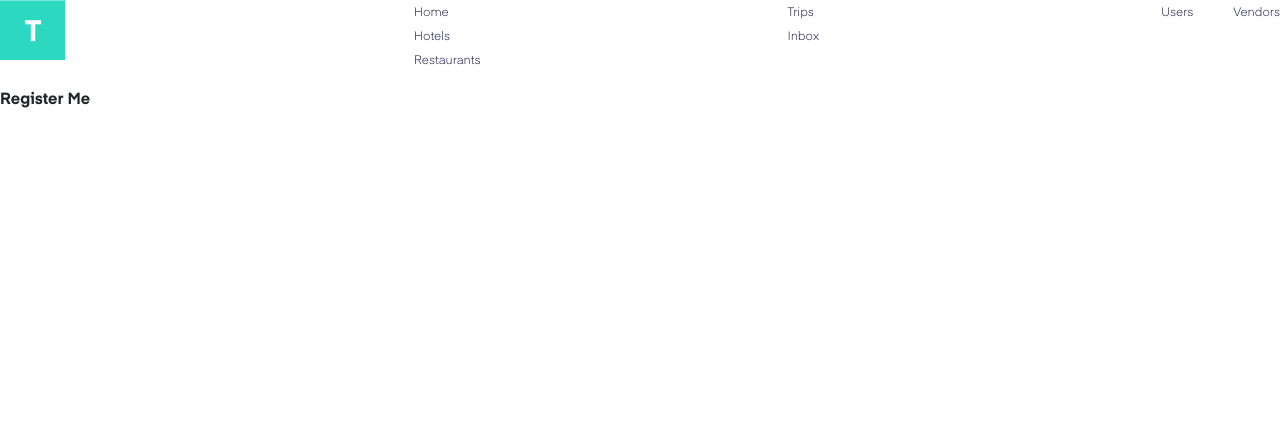
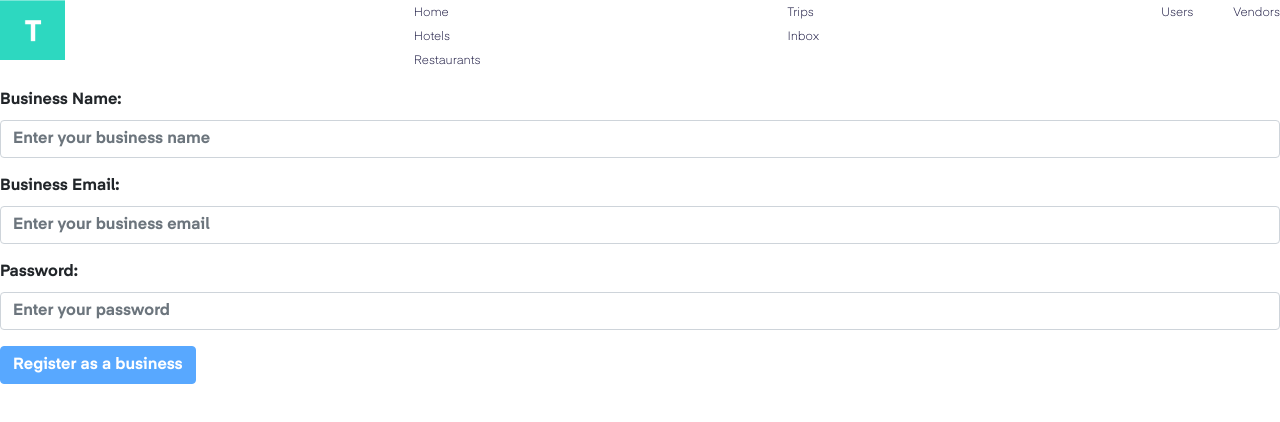
Before and after one commit to therabithole/TripAdvisorPlatform, a React (Create React App) app: page /vendors/register in a window 1280 px wide. Shown: the top 422 px of the page. Built offline with nearby package versions, Linux system fonts and the light colour scheme.

Commit message:
login and register forms completed

```diff
--- a/src/Components/Forms/UserLoginForm.jsx
+++ b/src/Components/Forms/UserLoginForm.jsx
@@ -2,24 +2,24 @@ import React, { Component } from "react";
 import ReusableInput from "./common/ReusableInput";
 class UserLoginForm extends Component {
   state = {
-    account: { userEmail: "", userPassword: "" },
+    data: { userEmail: "", userPassword: "" },
     errors: { userEmail: "", userPassword: "" }
   };
 
   handleInputChange = ({ currentTarget: input }) => {
-    const account = { ...this.state.account };
-    account[input.name] = input.value;
-    console.log(account);
-    this.setState({ account });
+    const data = { ...this.state.data };
+    data[input.name] = input.value;
+    console.log(data);
+    this.setState({ data });
   };
 
   render() {
-    const { account } = this.state;
+    const { data } = this.state;
     return (
       <form>
         <ReusableInput
           name="userEmail"
-          value={account.userEmail}
+          value={data.userEmail}
           labelling="Email address: "
           type="text"
           placeholder="Email address"
@@ -27,7 +27,7 @@ class UserLoginForm extends Component {
         />
         <ReusableInput
           name="userPassword"
-          value={account.userPassword}
+          value={data.userPassword}
           labelling="Password: "
           type="password"
           placeholder="Password"
--- a/src/Components/Forms/VendorLoginForm.jsx
+++ b/src/Components/Forms/VendorLoginForm.jsx
@@ -1,100 +1,45 @@
 import React, { Component } from "react";
 import Joi from "joi-browser";
-import ReusableInput from "./common/ReusableInput"; /* 8*/
+import Form from "./common/Form";
 
-class VendorLoginForm extends Component {
+class VendorLoginForm extends Form {
+  /* replace state : {} object with data  17 - code review - for reusable components as*/
+  /*  19 - replace all state.account with state.data */
   state = {
-    /* 4*/ account: { /* 7 */ vendorEmail: "", vendorPassword: "" },
+    /* 4*/ data: { /* 7 */ vendorEmail: "", vendorPassword: "" },
     /* 9 */ errors: {}
   };
 
   /* 13 */ schema = {
     vendorEmail: Joi.string()
       .required()
+      .email()
       .label("Email"),
     vendorPassword: Joi.string()
       .required()
       .label("Password")
   };
 
-  validate = () => {
-    /* below  line is 13*/
-    const options = {
-      abortEarly: false
-    };
-    /* below line is 13*/
-    const { error } = Joi.validate(this.state.account, this.schema, options);
-
-    if (!error) return null;
-
-    const errors = {};
-    for (let item of error.details) errors[item.path[0]] = item.message;
-    return errors;
-  };
-
-  /* 3*/ handleSubmit = e => {
-    /* 3*/ e.preventDefault();
-    /* 9*/ const errors = this.validate();
-    /* 10 */ console.log(errors);
-    /* 9 */ this.setState({ errors: errors || {} }); /* 11 */
-    /* 9*/ if (errors) return;
-
+  onSubmit = () => {
     /* 3*/ console.log(" Handle Submitted");
   };
 
-  validateProperty = ({ name, value }) => {
-    const obj = { [name]: value };
-    const schema = { [name]: this.schema[name] };
-    const { error } = Joi.validate(obj, schema);
-
-    return error ? error.details[0].message : null;
-  };
-
-  handleChange = ({ currentTarget }) => {
-    /* 12-2 */ const errors = { ...this.state.errors };
-    /* 12-1 */ const errorMessage = this.validateProperty(currentTarget);
-    /* 12-3 */ if (errorMessage) errors[currentTarget.name] = errorMessage;
-    /* 12-4 */ else delete errors[currentTarget.name];
-
-    /* 5 */ const account = { ...this.state.account };
-    /* 6 */ account[currentTarget.name] = currentTarget.value;
-
-    this.setState({ account, errors });
-  };
-
   render() {
-    const { account, errors } = this.state;
     return (
       <form onSubmit={this.handleSubmit}>
-        <ReusableInput
-          /* 5 */ value={account.vendorEmail}
-          /* 6 */ onChange={this.handleChange} /* 8*/
-          /* 6: */ name="vendorEmail" /* 8*/
-          label="Email address: " /* 8*/
-          type="text"
-          placeholder="Email address"
-          /* 11 */ error={errors.vendorEmail}
-        />
-        <small className="form-text text-muted">
-          We'll never share your emails with anyone else.
-        </small>
-        <br />
-        <ReusableInput
-          /* 5 */ value={account.vendorPassword} /* 8*/
-          /* 6 */ onChange={this.handleChange} /* 8*/
-          /* 6 */ name="vendorPassword" /* 8*/
-          label="Password: " /* 8*/
-          type="password"
-          placeholder="Password"
-          /* 11 */ error={errors.vendorPassword}
-        />
-        <button
-          disabled={this.validate()}
-          type="submit"
-          className="btn btn-primary"
-        >
-          Submit
-        </button>
+        {this.renderInput(
+          "vendorEmail",
+          "Business Email: ",
+          "Enter your business email"
+        )}
+        {this.renderInput(
+          "vendorPassword",
+          "Password: ",
+          "Enter your password",
+          "password"
+        )}
+
+        {this.FormButton("Login to Dashboard")}
       </form>
     );
   }
--- a/src/Components/Forms/VendorRegisterForm.jsx
+++ b/src/Components/Forms/VendorRegisterForm.jsx
@@ -1,8 +1,53 @@
 import React, { Component } from "react";
-class VendorRegisterForm extends Component {
-  state = {};
+import Joi from "joi-browser";
+import Form from "./common/Form";
+class VendorRegisterForm extends Form {
+  state = {
+    data: {
+      vendorName: "",
+      vendorEmail: "",
+      vendorPassword: ""
+    },
+    errors: {}
+  };
+
+  schema = {
+    vendorName: Joi.string().required(),
+    vendorEmail: Joi.string()
+      .email()
+      .required(),
+    vendorPassword: Joi.string()
+      .min(4)
+      .required()
+  };
+
+  onSubmit = () => {
+    /* 3*/ console.log(" Handle Submitted");
+  };
+
   render() {
-    return <div> Register Me</div>;
+    return (
+      <form onSubmit={this.handleSubmit}>
+        {this.renderInput(
+          "VendorName",
+          "Business Name: ",
+          "Enter your business name"
+        )}
+        {this.renderInput(
+          "vendorEmail",
+          "Business Email: ",
+          "Enter your business email"
+        )}
+        {this.renderInput(
+          "vendorPassword",
+          "Password: ",
+          "Enter your password",
+          "password"
+        )}
+
+        {this.FormButton("Register as a business")}
+      </form>
+    );
   }
 }
 
--- a/src/Components/Forms/common/Form.jsx
+++ b/src/Components/Forms/common/Form.jsx
@@ -0,0 +1,86 @@
+import React, { Component } from "react";
+import ReusableInput from "./ReusableInput";
+import Joi from "joi-browser";
+
+class Form extends Component {
+  state = {
+    /* 18*/
+    data: {},
+    errors: {}
+  };
+
+  validate = () => {
+    /* below  line is 13*/
+    const options = {
+      abortEarly: false
+    };
+    /* below line is 13*/
+    const { error } = Joi.validate(this.state.data, this.schema, options);
+
+    if (!error) return null;
+
+    const errors = {};
+    for (let item of error.details) errors[item.path[0]] = item.message;
+    return errors;
+  };
+
+  validateProperty = ({ name, value }) => {
+    const obj = { [name]: value };
+    const schema = { [name]: this.schema[name] };
+    const { error } = Joi.validate(obj, schema);
+
+    return error ? error.details[0].message : null;
+  };
+
+  /* 3*/ handleSubmit = e => {
+    /* 3*/ e.preventDefault();
+    /* 9*/ const errors = this.validate();
+    /* 10 */ console.log(errors);
+    /* 9 */ this.setState({ errors: errors || {} }); /* 11 */
+    /* 9*/ if (errors) return;
+
+    /* onSubmission */
+    this.onSubmit();
+  };
+
+  handleChange = ({ currentTarget }) => {
+    /* 12-2 */ const errors = { ...this.state.errors };
+    /* 12-1 */ const errorMessage = this.validateProperty(currentTarget);
+    /* 12-3 */ if (errorMessage) errors[currentTarget.name] = errorMessage;
+    /* 12-4 */ else delete errors[currentTarget.name];
+
+    /* 5 */ const data = { ...this.state.data };
+    /* 6 */ data[currentTarget.name] = currentTarget.value;
+
+    this.setState({ data, errors });
+  };
+
+  renderInput = (name, label, placeholder, type = "text") => {
+    const { data, errors } = this.state;
+    return (
+      <ReusableInput
+        /* 5  {data.vendorEmail} */ value={data[name]}
+        /* 6 */ onChange={this.handleChange} /* 8*/
+        /* 6: */ name={name} /* 8 "vendorEmail"*/
+        label={label} /* 8 label="Email address: "  */
+        type={type} /* "text"*/
+        placeholder={placeholder} /* "Email address" 19*/
+        error={errors[name]} /* 11  {errors.vendorEmail} */
+      />
+    );
+  };
+
+  FormButton = buttonLabel => {
+    return (
+      <button
+        disabled={this.validate()}
+        type="submit"
+        className="btn btn-primary"
+      >
+        {buttonLabel}
+      </button>
+    );
+  };
+}
+
+export default Form;
--- a/src/Components/Forms/common/ReusableInput.jsx
+++ b/src/Components/Forms/common/ReusableInput.jsx
@@ -1,12 +1,14 @@
 import React, { Component } from "react";
 const ReusableInput = ({
-  name /* 8*/,
-  label /* 8*/,
-  value /* 8*/,
-  onChange /* 8*/,
-  placeholder,
-  error /*11 */,
-  type
+  /* type,  19, */
+  name /* 8 */,
+  label /* 8  */,
+  /* 19  value,  8*/
+  /* 19  onChange,  8*/
+  /*19 placeholder, */
+  error,
+  /*11*/
+  ...rest
 }) => {
   return (
     <div className="form-group">
@@ -14,11 +16,12 @@ const ReusableInput = ({
       <input
         name={name} // props.name /* 8 */
         id={name} // props.name /* 8 */
-        value={value} // props.value /* 8 */
-        onChange={onChange} // props.onChange /* 8 */
-        type={type} // props.name /* 8 */
+        // 19> type={type} // props.name /* 8 */
+        //  19> value={value} // props.value /* 8 */
+        //  19> onChange={onChange} // props.onChange /* 8 */
+        // 19 > placeholder={placeholder} // props.placeholder /* 8 */
+        /* 19*/ {...rest}
         className="form-control"
-        placeholder={placeholder} // props.placeholder /* 8 */
       />
       {error && <div className="alert alert-danger">{error} </div>} {/* 11 */}
     </div>
```
